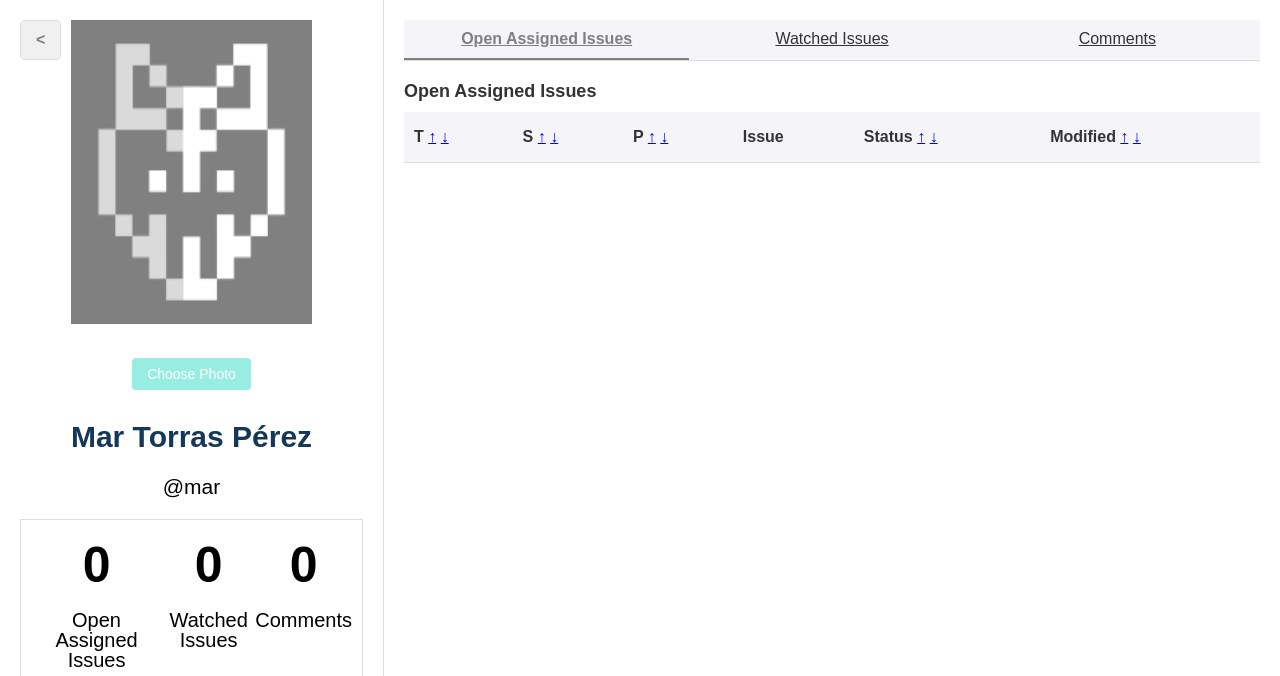
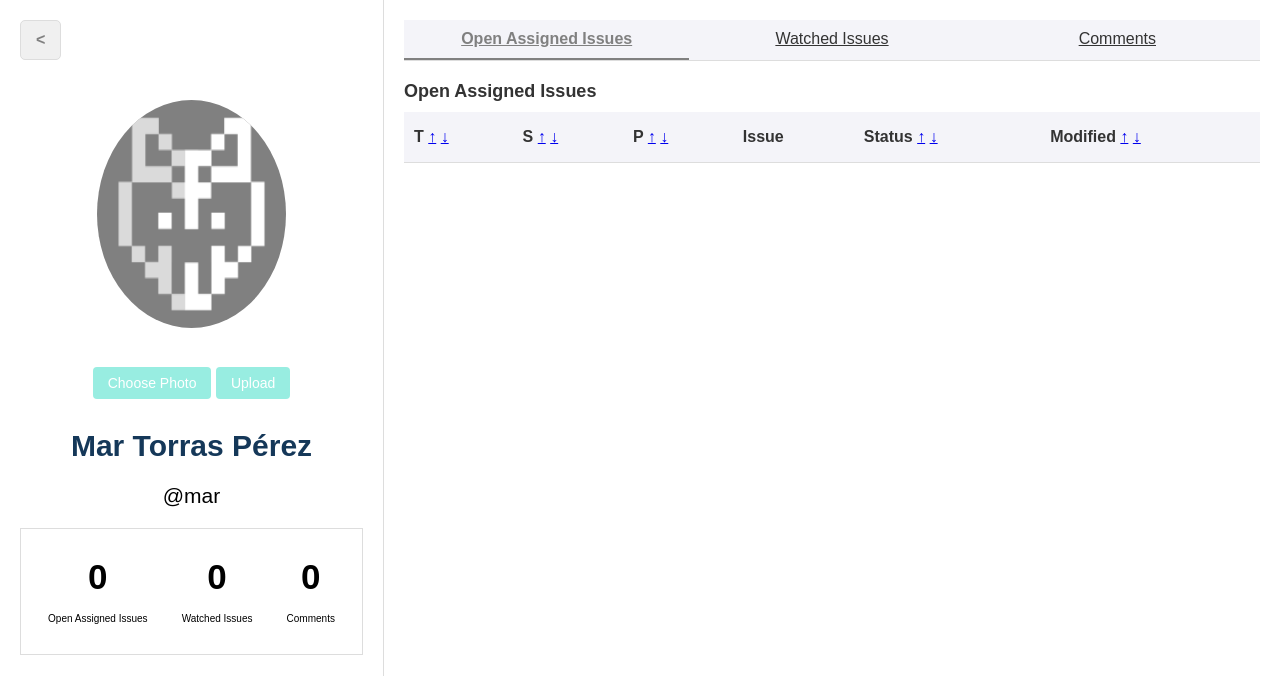
Before and after one commit to it22b-ASW-Project/Boreal-forest, a Django app: page /user-profile/1/ in a window 1280 px wide. Shown: the top 676 px of the page. Run offline with Django 5.2, Linux system fonts and the light colour scheme; a user stored in the database is signed in; data comes from the database, SQL or seed files in the repository; lists and menus that the app fills with data are empty.

Commit message:
Delete script in profile

```diff
--- a/homepage/templates/showAllIssues.html
+++ b/homepage/templates/showAllIssues.html
@@ -150,7 +150,7 @@
                 <span class="colorDot" style="background-color: {{ issue.priority.color|default:'#ccc' }}">
                 </span>
               </td>
-                  <td>  <a href="/issue/{{issue.id}}">#{{ issue.id }} {{ issue.subject }} </a></td>
+              <td> <a href="/issue/{{issue.id}}">#{{ issue.id }} {{ issue.subject }} </a></td>
               <td>{{ issue.status }}</td>
               <td>{{ issue.modified_at }}</td>
             </tr>
--- a/homepage/templates/user_profile.html
+++ b/homepage/templates/user_profile.html
@@ -25,6 +25,8 @@
                     {% csrf_token %}
                     <input type="file" name="avatar" id="avatar-input" accept="image/*">
                     <label for="avatar-input">Choose Photo</label>
+                    <input type="hidden" name="upload_avatar" value="true">
+                    <button type="submit" class="avatar-upload-button">Upload</button>
                 </form>
 
                 {% if profile.avatar %}
@@ -220,25 +222,6 @@
             </div>
         </div>
     </div>
-    <script>
-        document.getElementById('avatar-input').addEventListener('change', function () {
-            if (this.files.length > 0) {
-                // Create a hidden input with name="upload_avatar" and add it to the form
-                const hiddenInput = document.createElement('input');
-                hiddenInput.type = 'hidden';
-                hiddenInput.name = 'upload_avatar';
-                hiddenInput.value = 'true';
-                document.getElementById('avatar-form').appendChild(hiddenInput);
-
-                // Update label text to show uploading status
-                document.querySelector('label[for="avatar-input"]').textContent = 'Uploading...';
-                document.querySelector('label[for="avatar-input"]').style.backgroundColor = '#7dcdc1';
-
-                // Submit the form
-                document.getElementById('avatar-form').submit();
-            }
-        });
-    </script>
 </body>
 
 </html>
--- a/static/css/user.css
+++ b/static/css/user.css
@@ -52,11 +52,13 @@ body {
 }
 
 .profile-sidebar img {
-    width: 70%;
-    height: 40%;
-    border-radius: 0;
+    width: 55%;
+    height: 30%;
+    border-radius: 100%;
     margin-bottom: 20px;
     background-color: grey;
+    margin-top: 80px;
+
 }
 
 .profile-sidebar h2 {
@@ -73,8 +75,8 @@ body {
 
 .profile-sidebar .stats div p,
 .profile-sidebar .stats div span {
-    margin-top: 10px;
-    font-size: 20px;
+    margin-top: 20px;
+    font-size: 10px;
     color: black;
     white-space: pre-line;
     display: block;
@@ -83,7 +85,7 @@ body {
 }
 
 .profile-sidebar .stats div .num {
-    font-size: 50px;
+    font-size: 35px;
 }
 
 .profile-sidebar .stats {
@@ -281,7 +283,7 @@ body {
     z-index: -1;
 }
 
-.avatar-controls button[name="upload_avatar"] {
+.avatar-controls button[class="upload_avatar"] {
     display: inline-block;
     padding: 8px 15px;
     background-color: #98ede1;
@@ -326,3 +328,20 @@ body {
 .avatar-controls label[for="avatar-input"]:hover {
     background-color: #7dcdc1;
 }
+
+.avatar-upload-button {
+    display: inline-block;
+    padding: 8px 15px;
+    background-color: #98ede1;
+    color: white;
+    border: none;
+    border-radius: 4px;
+    cursor: pointer;
+    font-size: 14px;
+    margin-top: 5px;
+    transition: all 0.2s ease;
+}
+
+.avatar-upload-button:hover {
+    background-color: #7dcdc1;
+}
```
Lines whose indentation alone changed are shown as unchanged.
